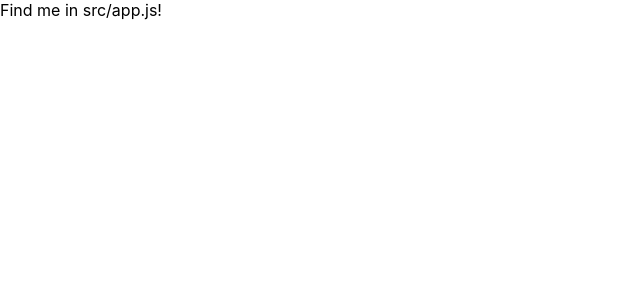
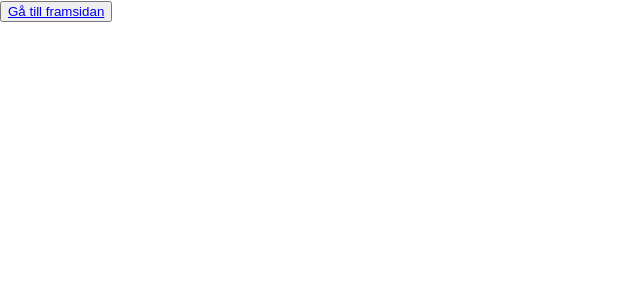
Before and after one commit to CeciliaMichele/Christmascard2022, a React (Create React App) app: page /back in a window 1280 px wide. Shown: the top 300 px of the page, without its empty margins (0-640 px from the left). Built offline with nearby package versions, Linux system fonts and the light colour scheme.

Commit message:
started up and added button

```diff
--- a/package.json
+++ b/package.json
@@ -11,7 +11,8 @@
     "eslint-plugin-react": "^7.30.1",
     "eslint-plugin-react-hooks": "^4.6.0",
     "react": "^18.2.0",
-    "react-dom": "^18.2.0"
+    "react-dom": "^18.2.0",
+    "react-router-dom": "^6.4.2"
   },
   "scripts": {
     "start": "react-scripts start",
--- a/src/App.js
+++ b/src/App.js
@@ -1,9 +1,16 @@
+/* eslint-disable linebreak-style */
 import React from 'react'
+import { BrowserRouter, Route, Routes } from 'react-router-dom';
+import { Front } from 'components/Front';
+import { Back } from 'components/Back';
 
 export const App = () => {
   return (
-    <div>
-      Find me in src/app.js!
-    </div>
+    <BrowserRouter>
+      <Routes>
+        <Route path="/front" element={<Front />} />
+        <Route path="/back" element={<Back />} />
+      </Routes>
+    </BrowserRouter>
   )
 }
--- /dev/null
+++ b/src/components/Back.js
@@ -0,0 +1,15 @@
+/* eslint-disable linebreak-style */
+import React from 'react'
+import { Link } from 'react-router-dom'
+
+export const Back = () => {
+  return (
+    <div>
+      <button type="button">
+        <Link to="/front">Gå till framsidan</Link>
+      </button>
+    </div>
+  )
+}
+
+export default Link
--- /dev/null
+++ b/src/components/Front.js
@@ -0,0 +1,13 @@
+/* eslint-disable linebreak-style */
+import React from 'react'
+import { Link } from 'react-router-dom'
+
+export const Front = () => {
+  return (
+    <button type="button">
+      <Link to="/back">Gå till baksidan</Link>
+    </button>
+  )
+}
+
+export default Link
```
Also changed, not shown: images/background.jpg (added), 1 other file (tests, documents, lock files or other folders).
